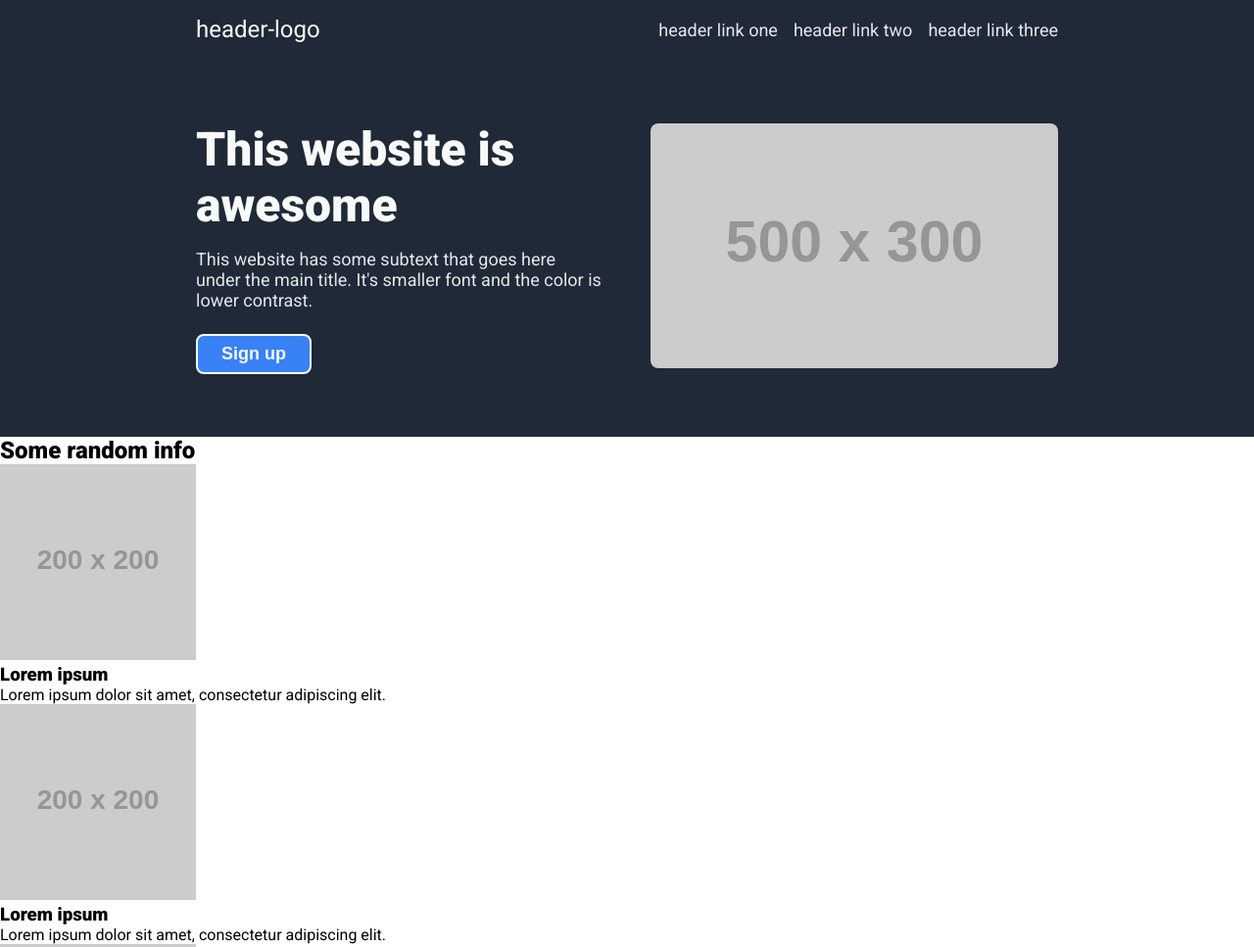
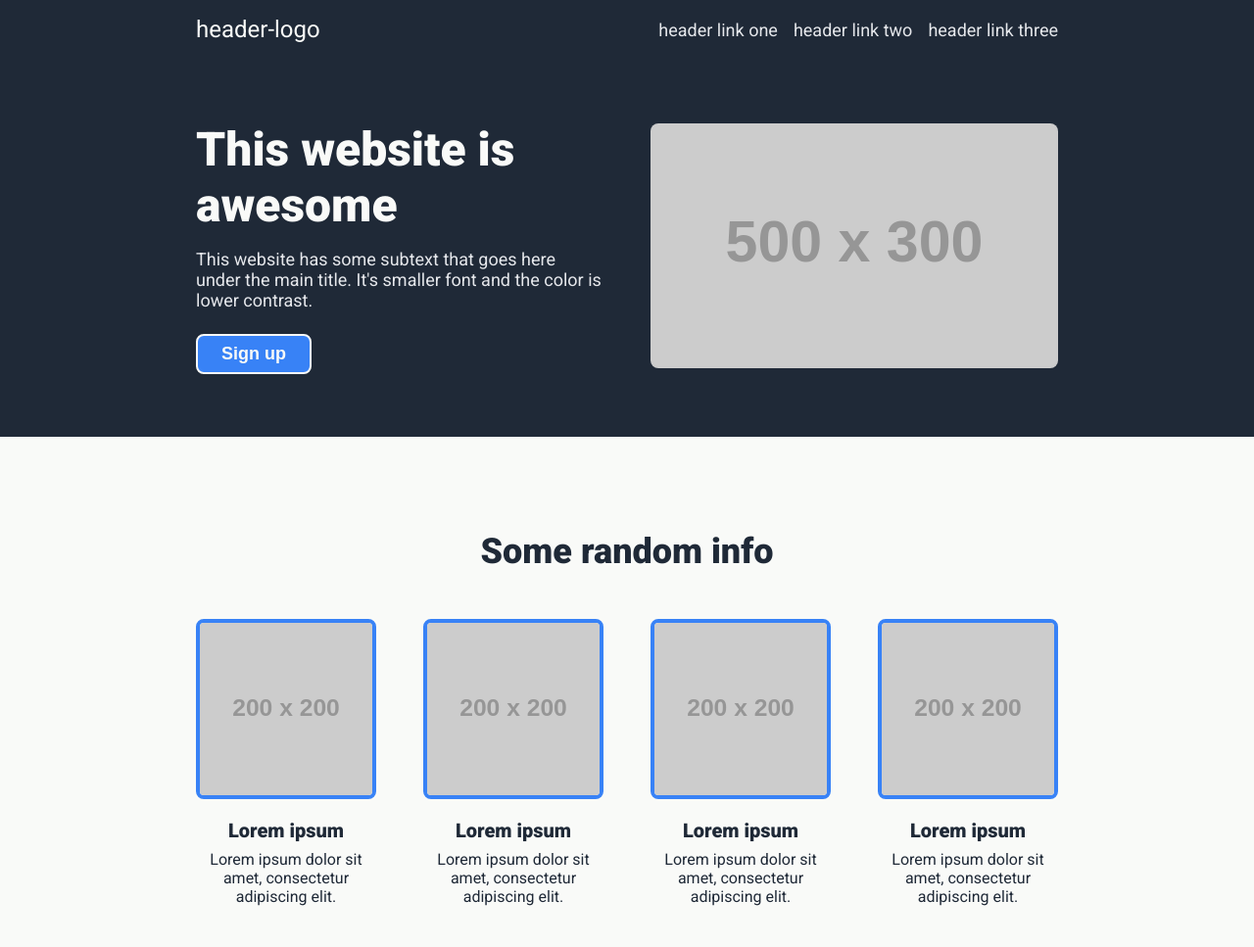
Before and after one commit to Angel-Juano/odin-landing-page, a plain HTML site: page index.html in a window 1280 px wide. Shown: the top 967 px of the page at 98% size. Drawn offline with Linux system fonts and the light colour scheme; placeholder pictures from the web are drawn by us.

Commit message:
Style info section

```diff
--- a/style.css
+++ b/style.css
@@ -79,3 +79,42 @@ button {
   padding: 8px 24px;
   cursor: pointer;
 }
+
+.info {
+  background-color: #F9FAF8;
+  padding: 96px 200px;
+  text-align: center;
+}
+
+.info h2 {
+  font-size: 36px;
+  font-weight: 900;
+  color: #1F2937;
+  margin-bottom: 48px;
+}
+
+.cards {
+  display: flex;
+  gap: 48px;
+}
+
+.card {
+  flex: 1;
+}
+
+.card img {
+  width: 100%;
+  border: 4px solid #3882F6;
+  border-radius: 8px;
+}
+
+.card h3 {
+  font-size: 20px;
+  color: #1F2937;
+  margin: 16px 0 8px;
+}
+
+.card p {
+  font-size: 16px;
+  color: #1F2937;
+}
```
